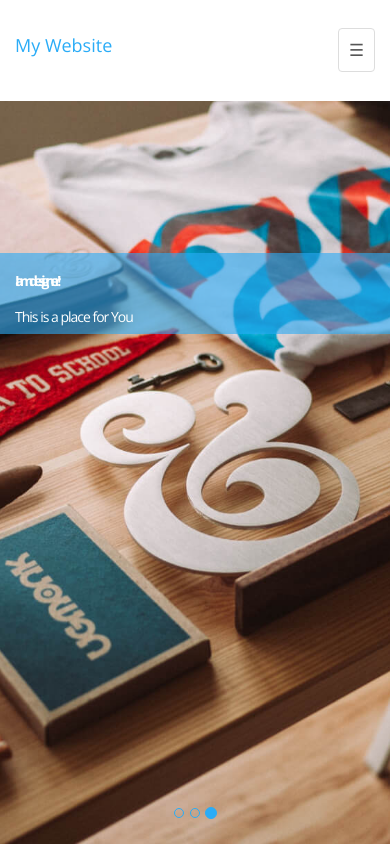
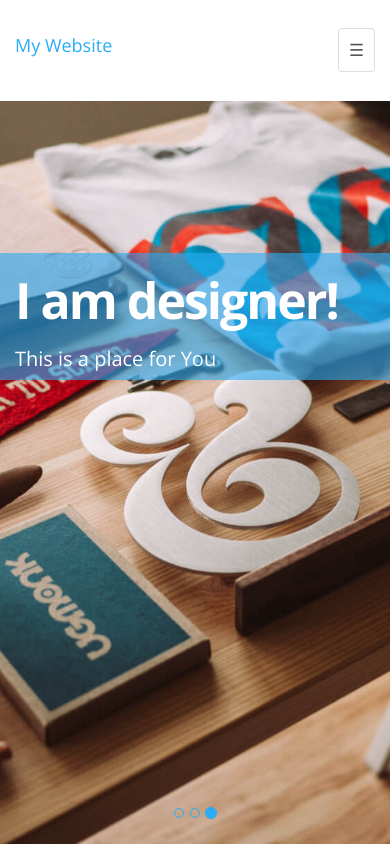
Before and after one commit to stolarczykt/company-page-template, a website: page index.html in a window 390 px wide. Shown: the top 846 px of the page. Drawn offline with nearby package versions, Linux system fonts and the light colour scheme; some packages are replaced by stand-ins of ours; files that its build step writes are made by us from their sources.

Commit message:
styles fixes: - 50% width of col-xs-12 only in isotope - spacing between letters in slide headers

```diff
--- a/less/styles.less
+++ b/less/styles.less
@@ -142,10 +142,12 @@ i {
 
 @media (max-width: 699px) {
   .slide-content h1 {
-	font-size: 1em;
+	font-size: 50px;
+    letter-spacing: -2px;
   }
   .slide-content h2 {
-	font-size: 1em;
+	font-size: 20px;
+    letter-spacing: 0;
   }
 
   .quotation {
@@ -155,7 +157,7 @@ i {
 }
 
 @media (min-width: 630px) and (max-width: 767px) {
-  .col-xs-12 {
+  #isotope .col-xs-12 {
     width: 50%;
   }
 }
```
